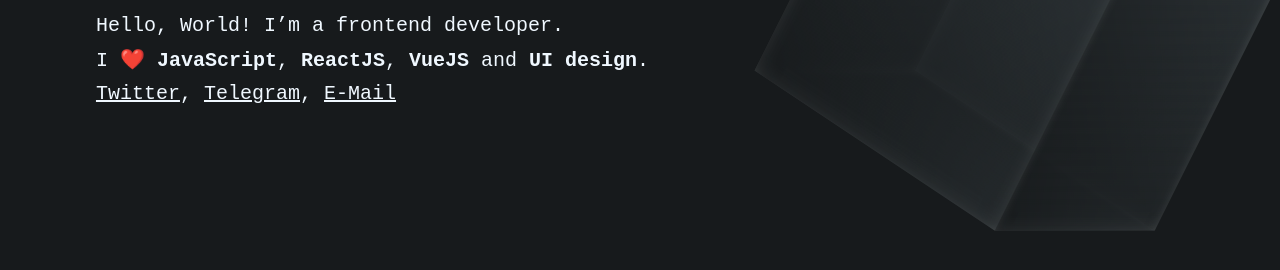
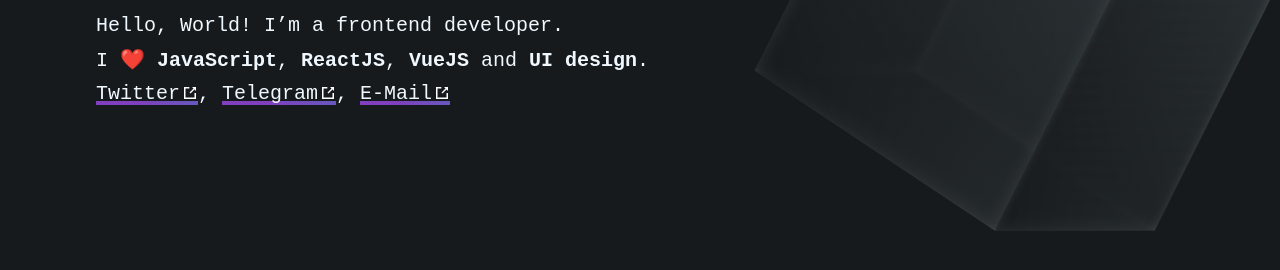
Before and after one commit to dmjcomdem/dimonskiy.ru, a plain HTML site: page index.html in a window 1280 px wide. Shown: the part 388-658 px from the top of the page. Drawn offline with Linux system fonts and the light colour scheme; a web font is replaced by a local one.

Commit message:
Add target="_blank"

```diff
--- a/index.html
+++ b/index.html
@@ -35,9 +35,9 @@
 					<p>Hello, World! I’m a frontend developer.</p>
 					<p>I ❤️ <strong>JavaScript</strong>, <strong>ReactJS</strong>, <strong>VueJS</strong> and <b>UI design</b>.</p>
 					<p>
-						<a href="https://twitter.com/dmjcomdem">Twitter</a>,
-						<a href="https://t.me/dmjcomdem">Telegram</a>,
-						<a href="mailto:dmjcomdem.style@gmail.com">E-Mail</a>
+						<a href="https://twitter.com/dmjcomdem" target="_blank" rel="noopener noreferrer">Twitter</a>,
+						<a href="https://t.me/dmjcomdem" target="_blank" rel="noopener noreferrer">Telegram</a>,
+						<a href="mailto:dmjcomdem.style@gmail.com" target="_blank" rel="noopener noreferrer">E-Mail</a>
 					</p>
 				</div>
 			</section>
--- a/style.css
+++ b/style.css
@@ -25,8 +25,38 @@ body {
 	background-color: hsl(var(--light-hue) var(--light-saturation) var(--light-power));
 }
 
-a {
+a[href] {
+	--light-hue: 250deg;
+	--light-saturation: 50%;
+	--light-power: 50%;
+
+	--color-1: hsl(calc(var(--light-hue) + 20deg) var(--light-saturation) var(--light-power));
+	--color-2: hsl(calc(var(--light-hue) - 40deg) var(--light-saturation) var(--light-power));
+
+	text-decoration: none;
 	color: aliceblue;
+
+	background-image: linear-gradient(to right, var(--color-1) 20%, var(--color-2));
+	background-size: 200% 0.4rem;
+	background-position-x: 0;
+	background-position-y: 100%;
+	background-repeat: no-repeat;
+
+	transition: .3s background-position-x ease-in-out;
+}
+
+a[href]:focus,
+a[href]:hover {
+	background-position-x: 100%;
+}
+
+a[target="_blank"]::after {
+	content: url("assets/new-tab.svg");
+	display: inline-flex;
+	align-items: center;
+	width: 1.8rem;
+	height: 1.8rem;
+	padding-left: 0.4rem;
 }
 
 .grid {
```
Also changed, not shown: assets/new-tab.svg (added).
